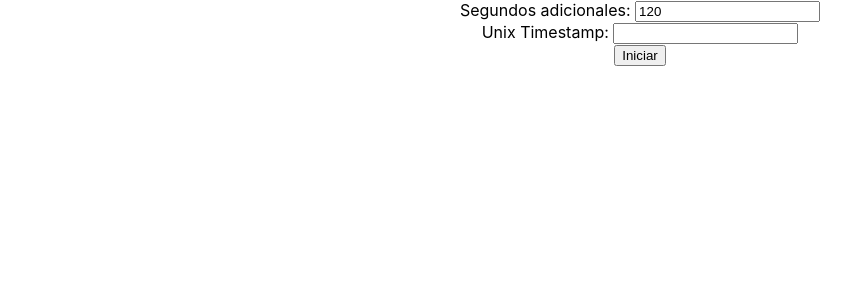
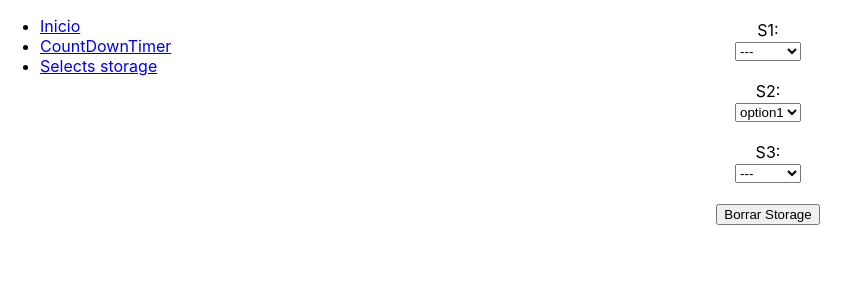
Before and after one commit to carlosacuna/reactCountDownTimer, a React (Create React App) app: page /selectstorage in a window 1280 px wide. Shown: the top 300 px of the page, without its empty margins (0-860 px from the left). Built offline with nearby package versions, Linux system fonts and the light colour scheme.

Commit message:
Agregando menú índice y todos los componentes hasta el momento.

```diff
--- a/package.json
+++ b/package.json
@@ -8,6 +8,7 @@
     "@testing-library/user-event": "^12.8.3",
     "react": "^17.0.1",
     "react-dom": "^17.0.1",
+    "react-router-dom": "^5.2.0",
     "react-scripts": "4.0.3",
     "web-vitals": "^1.1.0"
   },
--- a/src/App.js
+++ b/src/App.js
@@ -1,64 +1,52 @@
-import React, { useState } from 'react';
-import './App.css';
+import React from 'react';
+import {
+  BrowserRouter as Router,
+  Switch,
+  Route,
+  Link
+} from "react-router-dom";
+import CountDownTimer from './components/countDownTimer';
+import SelectStorage from './components/selectStorage';
 
 const App = () => {
-  const [secondsParam, setSecondsParam] = useState(120);
-  const [dateTimestamp, setDateTimestamp] = useState('');
-  const [counterTimer, setCounterTimer] = useState('');
-  const [timerInterval, setTimerInterval] = useState('');
-  const [incrementalState, setIncrementalState] = useState(false);
+  return (
+    <Router>
+      <div>
+        <div style={{ float: 'left', width: '20%' }}>
+          <ul>
+            <li>
+              <Link to="/">Inicio</Link>
+            </li>
+            <li>
+              <Link to="/countdowntimer">CountDownTimer</Link>
+            </li>
+            <li>
+              <Link to="/selectstorage">Selects storage</Link>
+            </li>
+          </ul>
+        </div>
+        <div style={{ float: 'left', width: '80%', paddingTop: 20 }} >
+          <Switch>
+            <Route exact path="/">
+              <Home />
+            </Route>
+            <Route path="/countdowntimer">
+              <CountDownTimer />
+            </Route>
+            <Route path="/selectstorage">
+              <SelectStorage />
+            </Route>
+          </Switch>
+        </div>
+      </div>
+    </Router>
+  )
+}
 
-  const calculateTime = () => {
-    let initalSeconds = Number(secondsParam);
-
-    // Modified seconds to minutes
-    var secondsToMinutes = Math.floor(initalSeconds / 60);
-    var dateNow = new Date();
-
-    // Modified form date
-    let milliseconds = Number(dateTimestamp.slice(0,10)) * 1000;
-    var dateOriginal = new Date(milliseconds);
-    var newDate  = new Date(dateOriginal);
-
-    newDate.setMinutes(dateOriginal.getMinutes() + secondsToMinutes);
-
-    // Generate new date timer value
-    let timeDiff = Math.abs(newDate.getTime() - dateNow.getTime());
-    // Validate state incremental counter
-    newDate.getTime() < dateNow.getTime() ? setIncrementalState(true) : setIncrementalState(false);
-
-    var secDiff = Math.floor((timeDiff / 1000) % 60);
-    var minDiff = Math.floor((timeDiff / 60 / 1000) % 60);
-    var hDiff = Math.floor(timeDiff / 3600 / 1000);
-    secDiff = secDiff < 10 ? '0'+secDiff : secDiff
-    minDiff = minDiff < 10 ? '0'+minDiff : minDiff
-    hDiff = hDiff == 0 ? '' : hDiff < 10  ? '0'+hDiff+':' : hDiff+':'
-    let timer = `${hDiff}${minDiff}:${secDiff}`;
-    setCounterTimer(timer);
-  }
-
-  const counter = async () => {
-    clearInterval(timerInterval);
-    await calculateTime();
-    setTimerInterval(setInterval(async () => await calculateTime(), 1000));
-  }
-
+const Home = () => {
   return (
-    <div className="App">
-      <div>
-        <label>Segundos adicionales: </label>
-        <input type="number" value={secondsParam} onChange={(e) => setSecondsParam(e.target.value)} />
-        <br />
-        <label>Unix Timestamp: </label>
-        <input type="number" value={dateTimestamp} onChange={(e) => setDateTimestamp(e.target.value)} />
-        {secondsParam > 0 &&
-          <div>
-            <button onClick={counter}>Iniciar</button>
-            <br />
-            <span style={incrementalState ? { color: '#FF0000' } : { color: '#000000' }}>{counterTimer}</span>
-          </div>
-        }
-      </div>
+    <div>
+      <h2>Inicio: seleccione una opción.</h2>
     </div>
   );
 }
--- /dev/null
+++ b/src/components/countDownTimer/index.js
@@ -0,0 +1,66 @@
+import React, { useState } from 'react';
+import '../../App.css';
+
+const CountDownTimer = () => {
+    const [secondsParam, setSecondsParam] = useState(120);
+    const [dateTimestamp, setDateTimestamp] = useState('');
+    const [counterTimer, setCounterTimer] = useState('');
+    const [timerInterval, setTimerInterval] = useState('');
+    const [incrementalState, setIncrementalState] = useState(false);
+
+    const calculateTime = () => {
+        let initalSeconds = Number(secondsParam);
+
+        // Modified seconds to minutes
+        var secondsToMinutes = Math.floor(initalSeconds / 60);
+        var dateNow = new Date();
+
+        // Modified form date
+        let milliseconds = Number(dateTimestamp.slice(0, 10)) * 1000;
+        var dateOriginal = new Date(milliseconds);
+        var newDate = new Date(dateOriginal);
+
+        newDate.setMinutes(dateOriginal.getMinutes() + secondsToMinutes);
+
+        // Generate new date timer value
+        let timeDiff = Math.abs(newDate.getTime() - dateNow.getTime());
+        // Validate state incremental counter
+        newDate.getTime() < dateNow.getTime() ? setIncrementalState(true) : setIncrementalState(false);
+
+        var secDiff = Math.floor((timeDiff / 1000) % 60);
+        var minDiff = Math.floor((timeDiff / 60 / 1000) % 60);
+        var hDiff = Math.floor(timeDiff / 3600 / 1000);
+        secDiff = secDiff < 10 ? '0' + secDiff : secDiff
+        minDiff = minDiff < 10 ? '0' + minDiff : minDiff
+        hDiff = hDiff == 0 ? '' : hDiff < 10 ? '0' + hDiff + ':' : hDiff + ':'
+        let timer = `${hDiff}${minDiff}:${secDiff}`;
+        setCounterTimer(timer);
+    }
+
+    const counter = async () => {
+        clearInterval(timerInterval);
+        await calculateTime();
+        setTimerInterval(setInterval(async () => await calculateTime(), 1000));
+    }
+
+    return (
+        <div className="App">
+            <div>
+                <label>Segundos adicionales: </label>
+                <input type="number" value={secondsParam} onChange={(e) => setSecondsParam(e.target.value)} />
+                <br />
+                <label>Unix Timestamp: </label>
+                <input type="number" value={dateTimestamp} onChange={(e) => setDateTimestamp(e.target.value)} />
+                {secondsParam > 0 &&
+                    <div>
+                        <button onClick={counter}>Iniciar</button>
+                        <br />
+                        <span style={incrementalState ? { color: '#FF0000' } : { color: '#000000' }}>{counterTimer}</span>
+                    </div>
+                }
+            </div>
+        </div>
+    );
+}
+
+export default CountDownTimer;
--- /dev/null
+++ b/src/components/selectStorage/index.js
@@ -0,0 +1,89 @@
+import React, { useState, useEffect } from 'react';
+import '../../App.css';
+
+const SelectStorage = () => {
+    const [stateArrayValues, setStateArrayValues] = useState([]);
+    const [stateSelects, setStateSelects] = useState({
+        "s1": '',
+        "s2": 'option1',
+        "s3": ''
+    });
+    const [stateSelectsOptions, setSeSelectsOptions] = useState([
+        {
+            id: '',
+            name: '---'
+        },
+        {
+            id: 'option1',
+            name: 'option1'
+        },
+        {
+            id: 'option2',
+            name: 'option2'
+        },
+        {
+            id: 'option3',
+            name: 'option3'
+        }
+    ]);
+
+    useEffect(() => {
+        let saveOptions = JSON.parse(localStorage.getItem('saveOptions'))
+        if (saveOptions) {
+            setStateSelects(saveOptions);
+            setStateArrayValues([saveOptions]);
+        }
+    }, []);
+
+    const handleChangeSelect = async (e) => {
+        let save = stateSelects;
+        save = {
+            ...save,
+            [e.target.id]: e.target.value
+        }
+        setStateSelects(save)
+        setStateArrayValues([save]);
+        localStorage.setItem('saveOptions', JSON.stringify(save));
+    }
+
+    const handleRemoveStorage = () => {
+        localStorage.removeItem('saveOptions')
+    }
+
+    return (
+        <div className="App">
+            <div>
+                <label>S1: </label><br />
+                <select id="s1" onChange={(e) => handleChangeSelect(e)} value={stateSelects.s1} >
+                    {stateSelectsOptions.map(option =>
+                        <option value={option.id} key={`s1-${option.id}`}>{option.name}</option>
+                    )}
+                </select>
+            </div>
+            <br />
+            <div>
+                <label>S2: </label><br />
+                <select id="s2" onChange={(e) => handleChangeSelect(e)} value={stateSelects.s2} >
+                    {stateSelectsOptions.map(option =>
+                        <option value={option.id} key={`s2-${option.id}`}>{option.name}</option>
+                    )}
+                </select>
+            </div>
+            <br />
+            <div>
+                <label>S3: </label><br />
+                <select id="s3" onChange={(e) => handleChangeSelect(e)} value={stateSelects.s3} >
+                    {stateSelectsOptions.map(option =>
+                        <option value={option.id} key={`s3-${option.id}`}>{option.name}</option>
+                    )}
+                </select>
+            </div>
+            <br />
+            <div>
+                <button onClick={handleRemoveStorage} >Borrar Storage</button>
+            </div>
+        </div>
+    );
+}
+
+export default SelectStorage;
```
